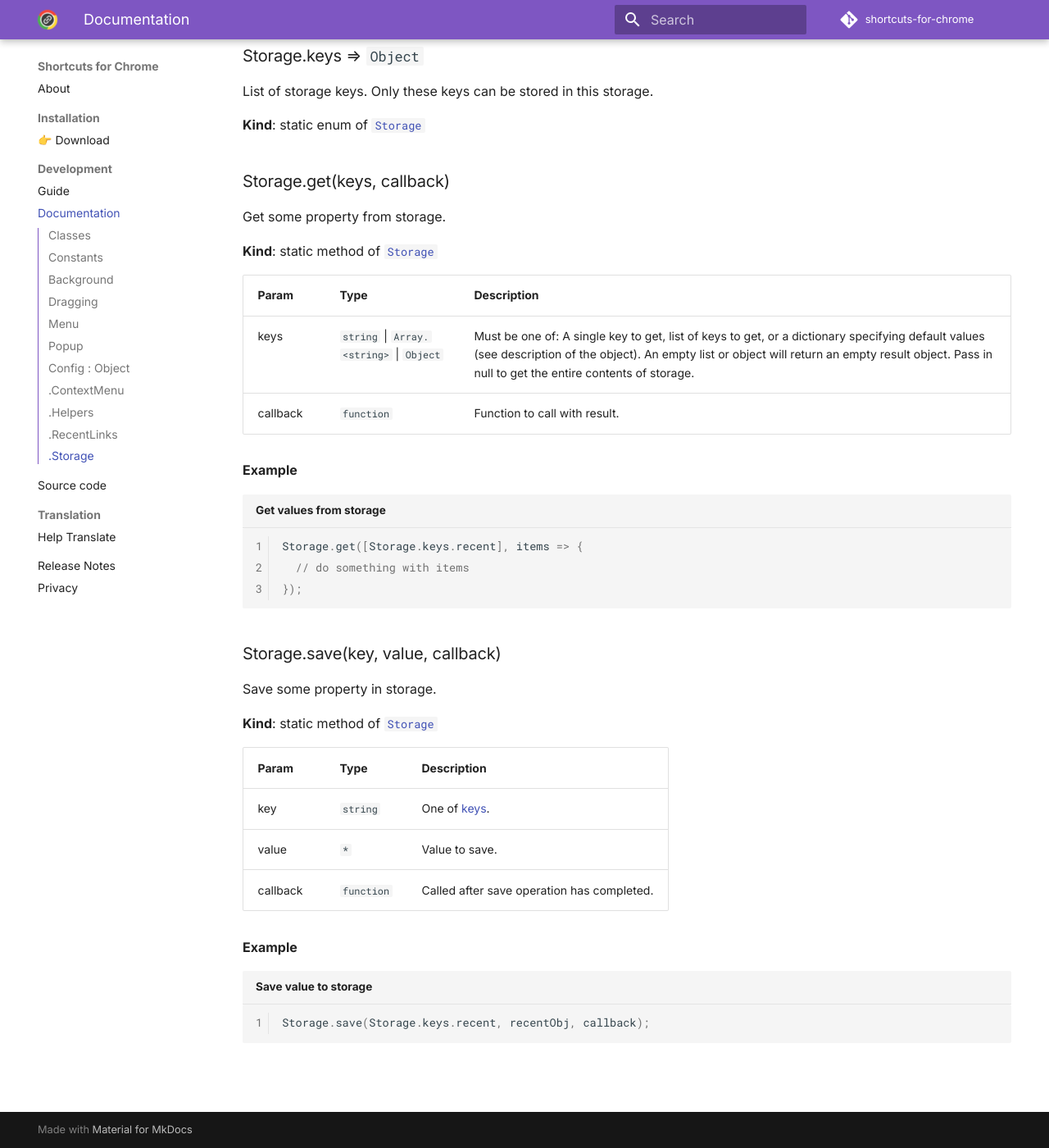
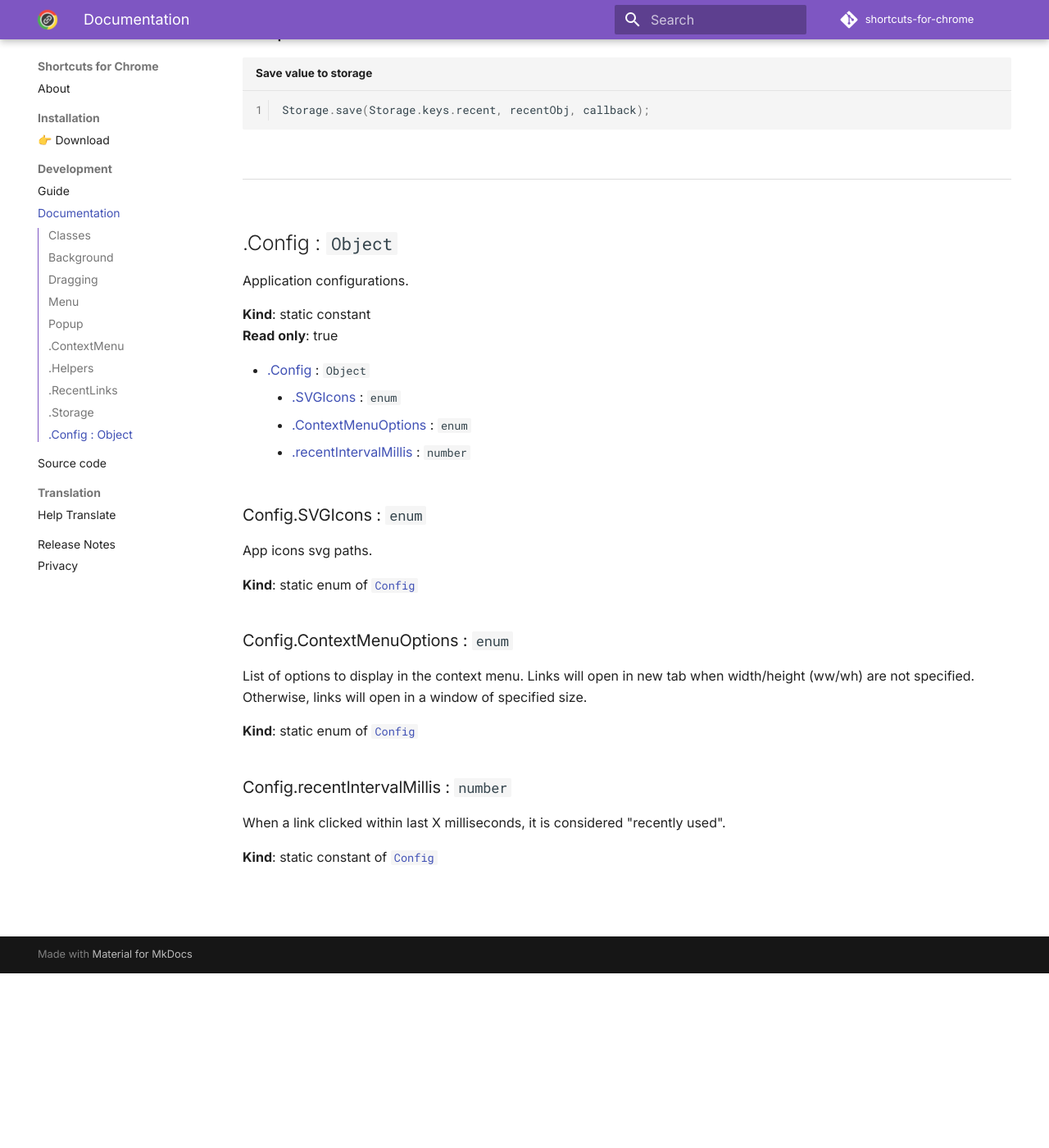
Before and after one commit to MobileFirstLLC/shortcuts-for-chrome, an MkDocs documentation site: the page built from docs/api.md, in a window 1280 px wide and 1400 px high, scrolled down 12219 px. Shown: the whole window at 82% size. Built offline with MkDocs 1.6.1 and Material for MkDocs 9.7.7, drawn with Linux system fonts in a browser that asks for light colours; comment, search, counter and statistics services are not loaded; after the commit the page ends 13406 px from its top, so only the background shows below that; some of the changed text lies outside the part shown.

Commit message:
docs: edit docs

````diff
--- a/docs/api.md
+++ b/docs/api.md
@@ -25,14 +25,6 @@
 </ol>
 <p>This popup view can easily be extended to display other content, but currently it
 renders the menu panel only.</p>
-</dd>
-</dl>
-
-## Constants
-
-<dl>
-<dt><a href="#Config">Config</a> : <code>Object</code></dt>
-<dd><p>Application configurations.</p>
 </dd>
 </dl>
 
@@ -163,39 +155,6 @@
 ```js title="Create popup"
 new Popup()
 ```
-<a name="Config"></a>
-
-## Config : <code>Object</code>
-Application configurations.
-
-**Kind**: global constant
-
-* [Config](#Config) : <code>Object</code>
-    * [.SVGIcons](#Config.SVGIcons) : <code>enum</code>
-    * [.ContextMenuOptions](#Config.ContextMenuOptions) : <code>enum</code>
-    * [.recentIntervalMillis](#Config.recentIntervalMillis) : <code>number</code>
-
-<a name="Config.SVGIcons"></a>
-
-### Config.SVGIcons : <code>enum</code>
-App icons svg paths.
-
-**Kind**: static enum of [<code>Config</code>](#Config)
-<a name="Config.ContextMenuOptions"></a>
-
-### Config.ContextMenuOptions : <code>enum</code>
-List of options to display in the context menu. Links will open
-in new tab when width/height (ww/wh) are not specified. Otherwise, links will
-open in a window of specified size.
-
-**Kind**: static enum of [<code>Config</code>](#Config)
-<a name="Config.recentIntervalMillis"></a>
-
-### Config.recentIntervalMillis : <code>number</code>
-When a link clicked within last X milliseconds,
-it is considered "recently used".
-
-**Kind**: static constant of [<code>Config</code>](#Config)
 <a name="ContextMenu"></a>
 
 ## .ContextMenu
@@ -471,3 +430,37 @@
 ```js title="Save value to storage"
 Storage.save(Storage.keys.recent, recentObj, callback);
 ```
+<a name="Config"></a>
+
+## .Config : <code>Object</code>
+Application configurations.
+
+**Kind**: static constant
+**Read only**: true
+
+* [.Config](#Config) : <code>Object</code>
+    * [.SVGIcons](#Config.SVGIcons) : <code>enum</code>
+    * [.ContextMenuOptions](#Config.ContextMenuOptions) : <code>enum</code>
+    * [.recentIntervalMillis](#Config.recentIntervalMillis) : <code>number</code>
+
+<a name="Config.SVGIcons"></a>
+
+### Config.SVGIcons : <code>enum</code>
+App icons svg paths.
+
+**Kind**: static enum of [<code>Config</code>](#Config)
+<a name="Config.ContextMenuOptions"></a>
+
+### Config.ContextMenuOptions : <code>enum</code>
+List of options to display in the context menu. Links will open
+in new tab when width/height (ww/wh) are not specified. Otherwise, links will
+open in a window of specified size.
+
+**Kind**: static enum of [<code>Config</code>](#Config)
+<a name="Config.recentIntervalMillis"></a>
+
+### Config.recentIntervalMillis : <code>number</code>
+When a link clicked within last X milliseconds,
+it is considered "recently used".
+
+**Kind**: static constant of [<code>Config</code>](#Config)
--- a/package.json
+++ b/package.json
@@ -17,19 +17,21 @@
     "start": "npm run translate && xt-build -e dev -w",
     "build": "npm run translate && xt-build -e prod",
     "docs": "jsdoc2md \"./src/**/*.{js, json}\" > docs/api.md",
+    "docs:watch": "mkdocs serve & nodemon --watch src -x \"npm run docs\"",
+    "test": "xt-test",
     "coverage": "nyc --reporter=lcov npm run test",
     "translate": "node translate.js",
     "push_tags": "git push --follow-tags origin main",
     "patch": "npx standard-version --release-as patch && npm run push_tags",
     "minor": "npx standard-version --release-as minor && npm run push_tags",
-    "test": "xt-test",
     "clean": "xt-clean",
     "sync": "xt-sync"
   },
   "devDependencies": {
     "cws-publish": "2.0.7",
+    "extension-cli": "1.2.4",
     "jsdoc-to-markdown": "7.1.0",
-    "extension-cli": "1.2.4",
+    "nodemon": "^2.0.15",
     "webpack": "5.65.0"
   },
   "babel": {
````
Also changed, not shown: .github/README.md, 3 other files.
